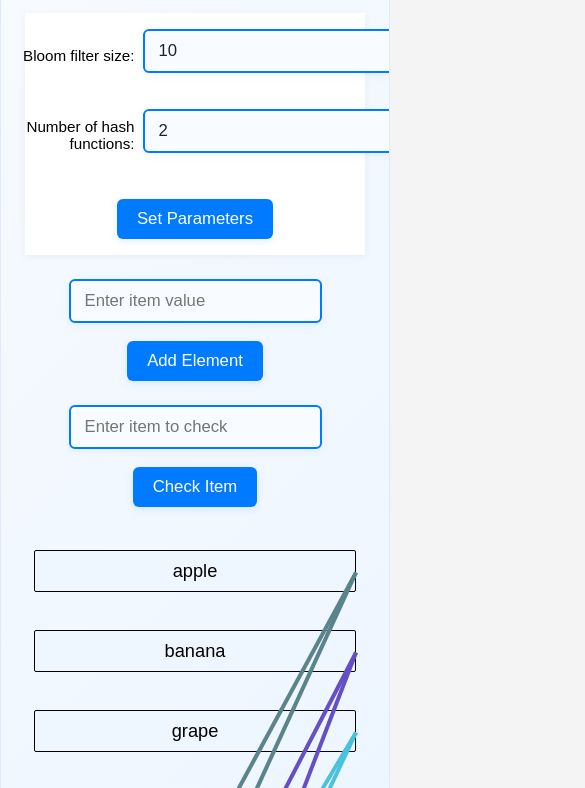
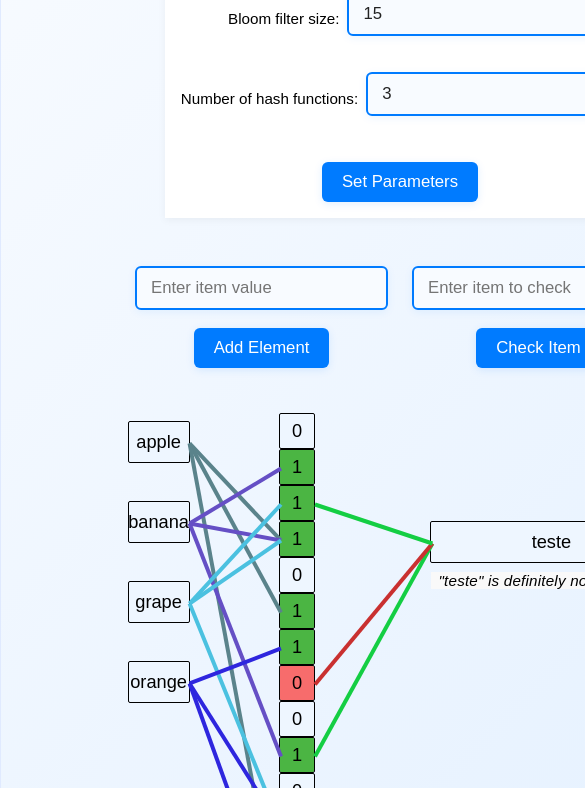
Before and after one commit to Skalnark/bloom_filter_va, a website built with Parcel: page index.html in a window 390 px wide. Shown: the part 180-968 px from the top of the page, 585 px wide, since content can reach past the window. Built offline with nearby package versions, Linux system fonts and the light colour scheme.

Commit message:
improved responsiveness and enhance drawing logic

```diff
--- a/index.html
+++ b/index.html
@@ -14,11 +14,11 @@
 	<div id="filter-container" class="filter-container">
 		<h2>Bloom filter visualization tool</h2>
 		<div class="add-item-container" id="starting-params-container"></div>
-		<div class="top-input-container responsive-flex">
+		<div class="top-input-container">
 			<div class="add-list-container" id="add-item-input-container"></div>
 			<div class="check-item-input-container" id="check-item-input-container"></div>
 		</div>
-		<div class="side-by-side-container responsive-flex">
+		<div class="side-by-side-container">
 			<div class="list-container item-list-container" id="add-item-container"></div>
 			<div class="list-container" id="bloom-filter-container"></div>
 			<div class="list-container" id="check-item-container"></div>
--- a/index.js
+++ b/index.js
@@ -3,7 +3,7 @@ import { UIBuilder } from './src/UIBuilder.js';
 import { BloomFilter } from './src/BloomFilter.js';
 import { draw } from './src/draw.js';
 
-const bloom = new BloomFilter(10, 2);
+const bloom = new BloomFilter(15, 3);
 const uiBuilder = new UIBuilder(draw, bloom);
 
 function refreshUI () {
@@ -16,6 +16,9 @@ document.addEventListener('refreshUI', () => {
 });
 
 document.addEventListener('DOMContentLoaded', () => {
+    setTimeout(() => {
+        refreshUI();
+    }, 50);
 });
 
 window.addEventListener('resize', () => {
--- a/src/UIBuilder.js
+++ b/src/UIBuilder.js
@@ -26,7 +26,7 @@ class UIBuilder {
         this.initializeStartingParamsUI();
 
         const items = ['apple', 'banana', 'grape', 'orange'];
-        this.initializeDebug(items, 'banana');
+        this.initializeDebug(items, 'teste');
     }
 
     renderBits() {
--- a/src/draw.js
+++ b/src/draw.js
@@ -39,25 +39,35 @@ class Draw {
     }
 
     #drawLine(v) {
-        const rect1 = document.getElementById(v.div1).getBoundingClientRect();
-        const rect2 = document.getElementById(v.div2).getBoundingClientRect();
+        const dDiv = document.getElementById(v.div2);
+        // if the dDiv content is equals to '0' we set the background color to red
+        if (dDiv.innerHTML === '0') {
+            dDiv.style.backgroundColor = '#f76c6cff';
+        }
+
+        if (dDiv.innerHTML === '1') {
+            dDiv.style.backgroundColor = '#4bb543ff';
+        }
+
+        const origin = document.getElementById(v.div1).getBoundingClientRect();
+        const destiny = dDiv.getBoundingClientRect();
         const parent = this.canvasContainer.getBoundingClientRect();
 
         let startX, startY, endX, endY;
         if(v.side === 'right')
         {
-            startX = rect1.left - parent.left;
-            startY = rect1.top - parent.top + rect1.height / 2;
-            endX = rect2.left - parent.left + rect2.width;
-            endY = rect2.top - parent.top + rect2.height / 2;
+            startX = origin.left - parent.left;
+            startY = origin.top - parent.top + origin.height / 2;
+            endX = destiny.left - parent.left + destiny.width;
+            endY = destiny.top - parent.top + destiny.height / 2;
         }
 
         if(v.side === 'left')
         {
-            startX = rect1.left + rect1.width - parent.left;
-            startY = rect1.top + rect1.height / 2 - parent.top;
-            endX = rect2.left - parent.left;
-            endY = rect2.top + rect2.height / 2 - parent.top;
+            startX = origin.left + origin.width - parent.left;
+            startY = origin.top + origin.height / 2 - parent.top;
+            endX = destiny.left - parent.left;
+            endY = destiny.top + destiny.height / 2 - parent.top;
         }
 
         const line = document.createElementNS('http://www.w3.org/2000/svg', 'line');
--- a/styles.css
+++ b/styles.css
@@ -7,7 +7,8 @@
 }
 
 .filter-container {
-    max-width: 1100px;
+    max-width: 1200px;
+    min-width: 750px;
     margin: 32px auto 0 auto;
     background: linear-gradient(135deg, #f8fbff 0%, #e3f0ff 100%);
     border-radius: 18px;
@@ -17,6 +18,10 @@
     position: relative;
     overflow: hidden;
     transition: box-shadow 0.2s;
+    display: flex;
+    flex-direction: column;
+    align-items: center;
+    text-align: center;
 }
 .filter-container:hover {
     box-shadow: 0 12px 40px rgba(0, 123, 255, 0.16), 0 2px 12px rgba(0,0,0,0.06);
@@ -156,14 +161,12 @@
     flex-direction: column;
     justify-content: space-between;
     min-height: 300px;
-    min-width: 100px;
+    min-width: 60px;
 }
 
 .bit-item {
-    width: auto;
-    height: auto;
-    min-width: 32px;
-    min-height: 32px;
+    width: 32px;
+    height: 32px;
     display: flex;
     align-items: center;
     justify-content: center;
@@ -176,11 +179,11 @@
 }
 
 .side-by-side-container {
-    display: flex;
-    gap: 300px;
+    display: inline-flex;
     margin-top: 20px;
     justify-content: center;
     margin: 10px;
+    gap: clamp(100px, 12vw, 300px);
 }
 
 .filter-elements {
```
